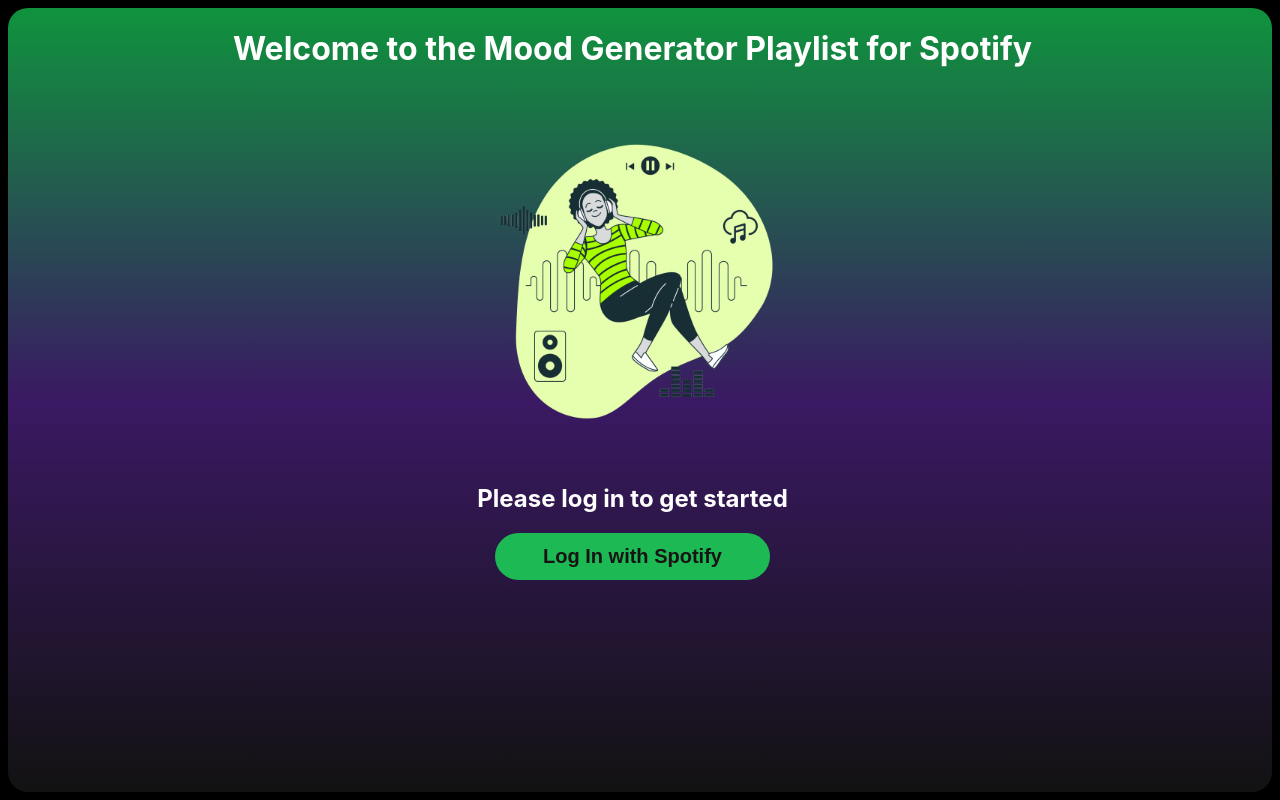
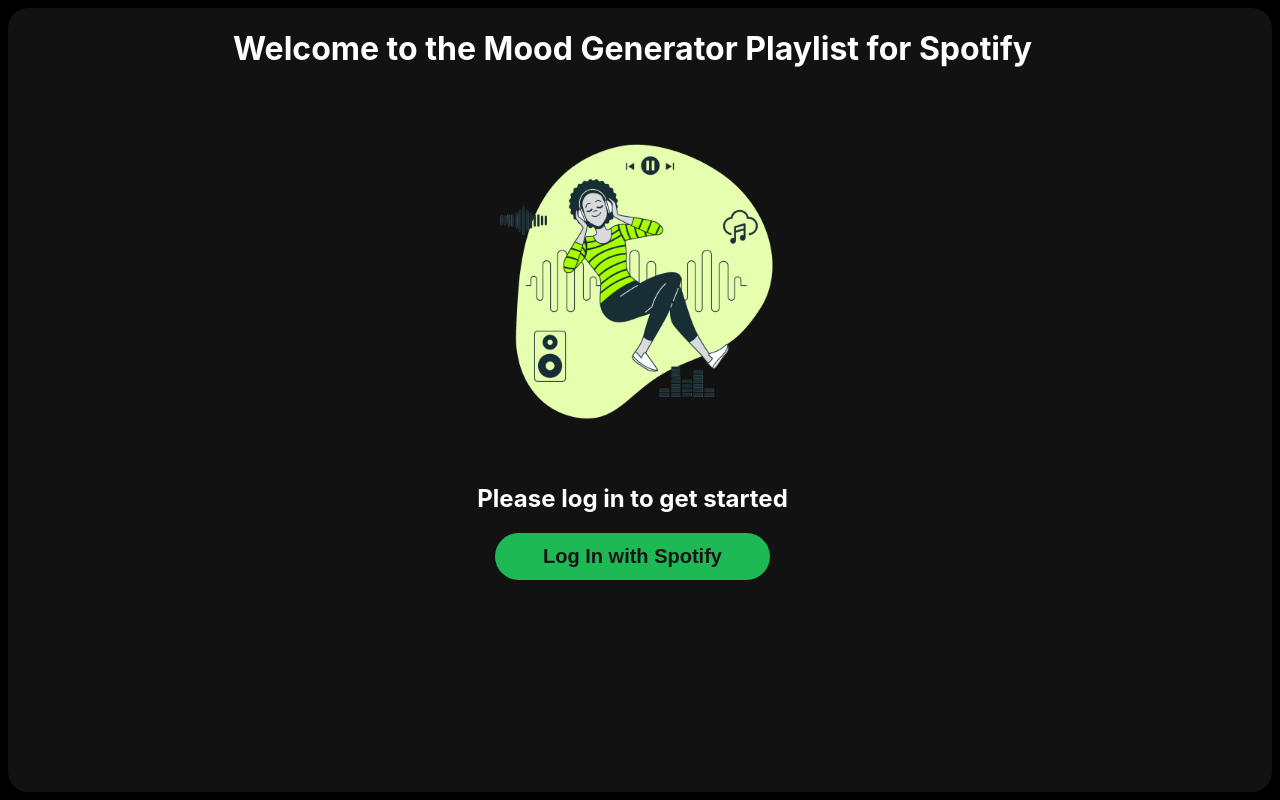
Before and after one commit to Felicity05/spotify-mood-playlist-generator, a React (Create React App) app in the folder client/: page / in a window 1280 px wide. Built offline with nearby package versions, Linux system fonts and the light colour scheme.

Commit message:
modify layout to make navbar sticky

```diff
--- a/client/src/Components/AppLayout/Layout.tsx
+++ b/client/src/Components/AppLayout/Layout.tsx
@@ -9,15 +9,16 @@
 const Container = styled.div`
   display: grid;
   height: 100vh;
-  padding: 0.5rem;
+  //padding: 0.5rem;
   box-sizing: border-box;
   grid-template-rows: minmax(100px, auto);
   grid-template-columns: repeat(auto-fit, minmax(100px, 2fr));
   grid-template-areas:
-          "sidebar main main main"
-          "sidebar main main main";
+          "sidebar main main main main"
+          "sidebar main main main main";
   background-color: black;
-  //  todo: fix layout for mobile devices and show only main area and profile as a picture on the left top corner with a sliding menu
+  //  todo: fix layout for mobile devices and show only main area
+  //   and profile as a picture on the left top corner with a sliding menu
 `;
 
 const Header = styled.header`
@@ -56,12 +57,13 @@
 export const Layout: React.FC<any> = ({children}) => {
     const {accessToken} = useAccessToken()
 
+
     return (
         <Container>
             {/*<Header>Header</Header>*/}
             {accessToken && <SideBar/>}
             <Main>
-                {accessToken && <NavBar/>}
+                {accessToken && <NavBar style={{position: "sticky", top: 0}}/>}
                 {children}
             </Main>
             {/*<Player>Player</Player>*/}
--- a/client/src/Components/AppLayout/Main.tsx
+++ b/client/src/Components/AppLayout/Main.tsx
@@ -1,15 +1,18 @@
-import React, {ReactNode} from 'react';
+import React, {HTMLAttributes, ReactNode, useEffect, useState} from 'react';
 import styled from "styled-components";
 import {Box} from "../UI Components/Box";
 import {useLocation} from 'react-router-dom';
+import ColorHeader from "../UI Components/ColorHeader";
+import {NavBar} from "../UI Components/NavBar";
+import {useAccessToken} from "../../Context/AccessTokenContext";
 
-interface MainDisplayProps {
+interface MainDisplayProps extends HTMLAttributes<HTMLElement> {
     children: ReactNode;
 }
 
 const StyledMainDisplay = styled.div`
   //width: 100%;
-  //height:100%;
+  height: 100vh;
   //background-color: #040306; //#1db954;
   //border: solid #1db954 2px;
   color: white;
@@ -17,28 +20,20 @@
   display: flex;
   flex-direction: column;
   box-sizing: border-box;
+  padding: 0.5rem;
 `
 
-export const Main: React.FC<MainDisplayProps> = ({children}) => {
-    const location = useLocation();
-
-    let background;
-    switch (location.pathname) {
-        case '/':
-            background = 'linear-gradient(180deg, rgba(14, 192, 76, 0.74), rgba(85, 30, 153, 0.60), rgba(140, 32, 223, 0))';
-            break;
-        case '/playlist':
-            background = 'linear-gradient(to right, red, orange, yellow)';
-            break;
-        // Add more cases for other pages
-        default:
-            background = 'white';
+export const Main: React.FC<MainDisplayProps> = ({children, ...rest}) => {
+    const handleScroll = () => {
+        window.addEventListener('scroll', () => console.log(window.scrollY)
+        )
+        console.log(window.scrollY)
     }
 
-
     return (
-        <StyledMainDisplay>
-            <Box alignment="left" background={background}>
+        <StyledMainDisplay {...rest} >
+            <Box alignment="left" style={{position: "relative"}} onScroll={handleScroll}>
+                <ColorHeader/>
                 {children}
             </Box>
         </StyledMainDisplay>
--- a/client/src/Components/AppLayout/Sidebar.tsx
+++ b/client/src/Components/AppLayout/Sidebar.tsx
@@ -14,7 +14,7 @@
   flex-direction: column;
   box-sizing: border-box;
   grid-area: sidebar;
-  padding-right: 0.5rem;
+  padding: 0.5rem 0 0.5rem 0.5rem;
 `
 
 export const SideBar: React.FC<SideBarProps> = ({children}) => {
--- a/client/src/Components/MainContent/MainContent.tsx
+++ b/client/src/Components/MainContent/MainContent.tsx
@@ -5,7 +5,7 @@
     getRecentlyPlayedTracks,
     getSeveralTracksAudioFeatures
 } from "../../api/api";
-import React, {useEffect, useState} from "react";
+import React, {HTMLAttributes, useEffect, useState} from "react";
 import {useAccessToken} from "../../Context/AccessTokenContext";
 import {predictTrackMood} from "../../api/model_predictions_api";
 import TracksSourceSelector from "./TracksSourceSelector";
@@ -27,15 +27,18 @@
 
 const CardContent = styled.div`
   //background-image: linear-gradient(180deg, rgba(14, 192, 76, 0.74), rgba(85, 30, 153, 0.60), rgba(140, 32, 223, 0));
-  border: blue solid 2px;
+  //border: blue solid 2px;
   display: flex;
   flex-direction: column;
-  width: 100%;
-  padding: 0 0.5rem;
+  padding: 0 0.5rem 0 1rem;
+  position: relative;
+  z-index: 999;
 `
 
+interface MainContentProps extends HTMLAttributes<HTMLDivElement> {
+}
 
-export const MainContent = () => {
+export const MainContent: React.FC<MainContentProps> = () => {
     const {userProfile} = useAccessToken();
     const {
         selectedMood: mood, selectedTrackSource: source,
--- a/client/src/Components/Playlist/NewPlaylist.tsx
+++ b/client/src/Components/Playlist/NewPlaylist.tsx
@@ -1,4 +1,4 @@
-import React from 'react';
+import React, {useEffect, useState} from 'react';
 import {PlaylistHeader} from "./PlaylistHeader";
 import styled from "styled-components";
 import {getPlaylist} from "../../api/api";
@@ -32,9 +32,9 @@
     headRow: {
         style: {
             color: "#A39F9F",
-            borderBottom: "rgb(150, 146, 146, 0.55) solid 1px",
+            borderBottom: 'rgb(150, 146, 146, 0.55) solid 1px',
             fontWeight: '600',
-            fontSize: '13px',
+            fontSize: '13.5px',
         }
     },
     rows: {
@@ -56,11 +56,12 @@
   width: 100%;
 `
 
-
 const PlaylistBody = styled.span`
-  background-image: linear-gradient(180deg, darkred, #121212);
-  height: 200px;
+  //background-image: linear-gradient(180deg, darkred, #121212);
+  //height: 200px;
   //overflow-y: scroll;
+  //background-color: rgba(45, 18, 18, 0.3); //for testing
+  background-color: rgba(18, 18, 18, 0.3);
 `
 
 type NewPlaylistProps = {
@@ -76,16 +77,27 @@
   color: #1db954;
 `
 
+const StickyTableHeader = styled.div<{ scrolled?: boolean }>`
+  background-color: ${({scrolled}) => (scrolled ? 'rgba(0, 0, 0, 0.8)' : 'purple')};
+  transition: background-color 0.3s;
+  width: 100%;
+  z-index: 1000;
+  border: solid purple 2px;
+  padding: 20px;
+  position: sticky;
+  top: 50px;
+`;
+
 
 export const NewPlaylist: React.FC<NewPlaylistProps> = ({showPlaylist}) => {
     const {playlistId} = useParams<{ playlistId: string }>();
     const {data: playlist, isLoading} = useQuery(['playlist', playlistId], () => getPlaylist(playlistId!))
 
-    console.log("showPlaylist==", showPlaylist)
-    console.log(playlist)
+    // console.log("showPlaylist==", showPlaylist)
+    // console.log(playlist)
 
     const items = playlist?.tracks?.items
-    console.log("Playlist items=== ", items)
+    // console.log("Playlist items=== ", items)
 
     return (
         <Wrapper>
@@ -93,7 +105,10 @@
                 <>
                     <PlaylistHeader playlist={playlist}/>
                     <PlaylistBody>
-                        <div style={{margin: '20px'}}>
+                        <StickyTableHeader>
+                            hello
+                        </StickyTableHeader>
+                        <div style={{margin: '0 1.3rem'}}>
                             <DataTable
                                 columns={columns}
                                 data={items} //items of the playlist
--- a/client/src/Components/Playlist/PlaylistHeader.tsx
+++ b/client/src/Components/Playlist/PlaylistHeader.tsx
@@ -6,8 +6,9 @@
 import styled from "styled-components";
 
 const MainBackgroundColor = styled.span`
-  background-color: darkred;
-  padding-top: 1.5rem;
+  //background-color: darkred;
+  margin: 1.5rem 0;
+  z-index: 99;
 `
 
 export const PlaylistHeader: React.FC<any> = ({playlist}) => {
@@ -19,13 +20,13 @@
         <MainBackgroundColor>
             <div style={{display: "flex", paddingBottom: '1rem', paddingLeft: '2rem'}}>
                 <img src={playlist?.images[0].url} alt={""}
-                     style={{maxWidth: "250px", height: "auto", borderRadius: "0.3rem"}}/>
+                     style={{maxWidth: "200px", height: "auto", borderRadius: "0.3rem"}}/>
                 <div style={{
                     display: "flex", flexDirection: "column", justifyContent: "flex-end",
                     alignItems: "flex-start", paddingLeft: "1.5rem"
                 }}>
                     <Text variant="md">Playlist</Text>
-                    <Text variant="lg">{playlist?.name}</Text>
+                    <Text variant="xl">{playlist?.name}</Text>
                     <Text>{playlist?.description.replace(/&#(\d+);/g, (_: any, match: number) =>
                         String.fromCharCode(match)
                     )}</Text>
--- a/client/src/Components/UI Components/Box.tsx
+++ b/client/src/Components/UI Components/Box.tsx
@@ -1,17 +1,18 @@
 import styled, {css, RuleSet} from "styled-components";
-import React, {HTMLAttributes, HtmlHTMLAttributes, ReactNode} from "react";
+import React, {HTMLAttributes, ReactNode} from "react";
 
-type CardAlignment = "default" | "center" | "left";
+type BoxAlignment = "default" | "center" | "left";
+
 // Define the types for the props
-interface CardProps extends HTMLAttributes<HTMLDivElement>{
+interface BoxProps extends HTMLAttributes<HTMLDivElement> {
     children: ReactNode;
     width?: string;
     height?: string;
-    alignment: CardAlignment;
+    alignment: BoxAlignment;
     background?: string;
 }
 
-const StyledCard = styled.div<Pick<CardProps, 'alignment' | 'width' | 'height' | 'background'>> `
+const StyledBox = styled.div<Pick<BoxProps, 'alignment' | 'width' | 'height' | 'background'>>`
   background-color: #121212;
   border-radius: 20px;
   display: flex;
@@ -33,10 +34,10 @@
   height: ${({height}) => (height ? height : '100%')};
   background-image: ${({background}) => (background ? background : null)};
 
-  ${({ alignment }) => cardAlignment[alignment!]};
+  ${({alignment}) => boxAlignment[alignment!]};
 `
 
-const cardAlignment: {[key: string]: RuleSet} = {
+const boxAlignment: { [key: string]: RuleSet } = {
     default: css`
       padding: 0.5rem 2rem;
       font-size: 1rem;
@@ -54,11 +55,13 @@
     `
 }
 
-export const Box: React.FC<CardProps> = ({children, width, height,
+export const Box: React.FC<BoxProps> = ({
+                                            children, width, height,
                                             alignment, background,
-                                              ...rest }) => {
-    return <StyledCard width={width} alignment={alignment} background={background}
+                                            ...rest
+                                        }) => {
+    return <StyledBox width={width} alignment={alignment} background={background}
                       height={height} {...rest}>
         {children}
-           </StyledCard>;
+    </StyledBox>;
 }
--- /dev/null
+++ b/client/src/Components/UI Components/ColorHeader.tsx
@@ -0,0 +1,38 @@
+import React, {HTMLAttributes, ReactNode} from 'react';
+import {useLocation} from "react-router-dom";
+import {useAccessToken} from "../../Context/AccessTokenContext";
+
+interface ColorHeaderProps extends HTMLAttributes<HTMLDivElement> {
+    children?: ReactNode;
+}
+
+const ColorHeader: React.FC<ColorHeaderProps> = ({children, ...rest}) => {
+    const location = useLocation();
+    const {accessToken} = useAccessToken()
+
+    let background;
+    switch (true) {
+        case location.pathname === '/' && !!accessToken:
+            background = 'linear-gradient(to bottom, rgba(14, 192, 76, 0.74), rgba(85, 30, 153, 0.60), rgba(140, 32, 223, 0))';
+            break;
+        case location.pathname.startsWith('/playlist/') && !!accessToken:
+            background = 'linear-gradient(to bottom, darkred, darkred, #121212)';
+            break;
+        // Add more cases for other pages
+        default:
+            background = 'none';
+    }
+
+    return (
+        <div {...rest}
+             style={{
+                 backgroundImage: background,
+                 height: "500px",
+                 width: "inherit",
+                 position: "absolute"
+             }}>
+        </div>
+    );
+}
+
+export default ColorHeader;
--- a/client/src/Components/UI Components/LogOut.tsx
+++ b/client/src/Components/UI Components/LogOut.tsx
@@ -4,6 +4,7 @@
 import {useAccessToken} from "../../Context/AccessTokenContext";
 import styled from "styled-components";
 import logOutIcon from '../../assets/Icons/icons8-logout-96 (1).png'
+import {useNavigate} from "react-router-dom";
 
 const LogoutWrapper = styled.div`
   //display: flex;
@@ -15,9 +16,12 @@
 
 const LogOut = () => {
     const {setAccessToken} = useAccessToken();
+    const navigate = useNavigate();
+
     const handleLogOut = () => {
         setAccessToken(null);
         localStorage.removeItem(TOKEN_STORAGE_KEY);
+        navigate("/");
     }
 
     return (
--- a/client/src/Components/UI Components/NavBar.tsx
+++ b/client/src/Components/UI Components/NavBar.tsx
@@ -1,17 +1,45 @@
-import React from 'react';
+import React, {HTMLAttributes, useEffect, useState} from 'react';
 import {Button} from "./Button";
 import arrowLeft from "../../assets/Icons/icons8-arrow-96.png";
 import arrowRight from "../../assets/Icons/icons8-arrow-96(1).png";
 import LogOut from "./LogOut";
+import styled from "styled-components";
 
-//TODO: only show arrows as active when on page different than home
+//TODO: only show arrows as active when on page different than home make navbar sticky to the top
+// and add background color and transition when scrolling
 
-export const NavBar = () => {
+interface NavBarProps extends HTMLAttributes<HTMLDivElement> {
+    scrolled?: boolean
+}
+
+const Navbar = styled.nav<NavBarProps>`
+  //position: sticky;
+  top: 0;
+    //background-color: ${({scrolled}) => (scrolled ? 'rgba(0, 0, 0, 0.8)' : 'transparent')};
+  transition: background-color 0.3s;
+  z-index: 1000;
+  //border: solid red 2px;
+  align-items: center;
+  background-color: #1db954;
+  width: inherit;
+`;
+
+const NavbarContent = styled.div`
+  display: flex;
+  justify-content: space-between;
+  padding: 10px 20px;
+  color: white;
+`;
+
+export const NavBar: React.FC<NavBarProps> = ({...rest}) => {
+
     return (
-        <div style={{
-            display: "flex", justifyContent: "space-between", width: "100%",
-            padding: "0.3rem", boxSizing: "border-box", alignItems: "center"
-        }}>
+        // <div style={{
+        //     display: "flex", justifyContent: "space-between", width: "100%",
+        //     padding: "0.5rem 1.3rem", boxSizing: "border-box", alignItems: "center",
+        // }}>
+        <Navbar {...rest}>
+            <NavbarContent>
                 <div style={{display: "flex", alignItems: "center", padding: "0 0.2rem", gap: "0.2rem"}}>
                     <Button variant="icon" size="cl">
                         <img src={arrowLeft} alt="" width="24"/>
@@ -21,6 +49,8 @@
                     </Button>
                 </div>
                 <LogOut/>
-        </div>
+            </NavbarContent>
+        </Navbar>
+        // </div>
     );
 }
```
Also changed, not shown: client/src/Components/MainContent/TopArtist.tsx (+33 -1 lines), client/src/Components/UI Components/Text.tsx (+4 -4 lines). Lines whose indentation alone changed are shown as unchanged.
